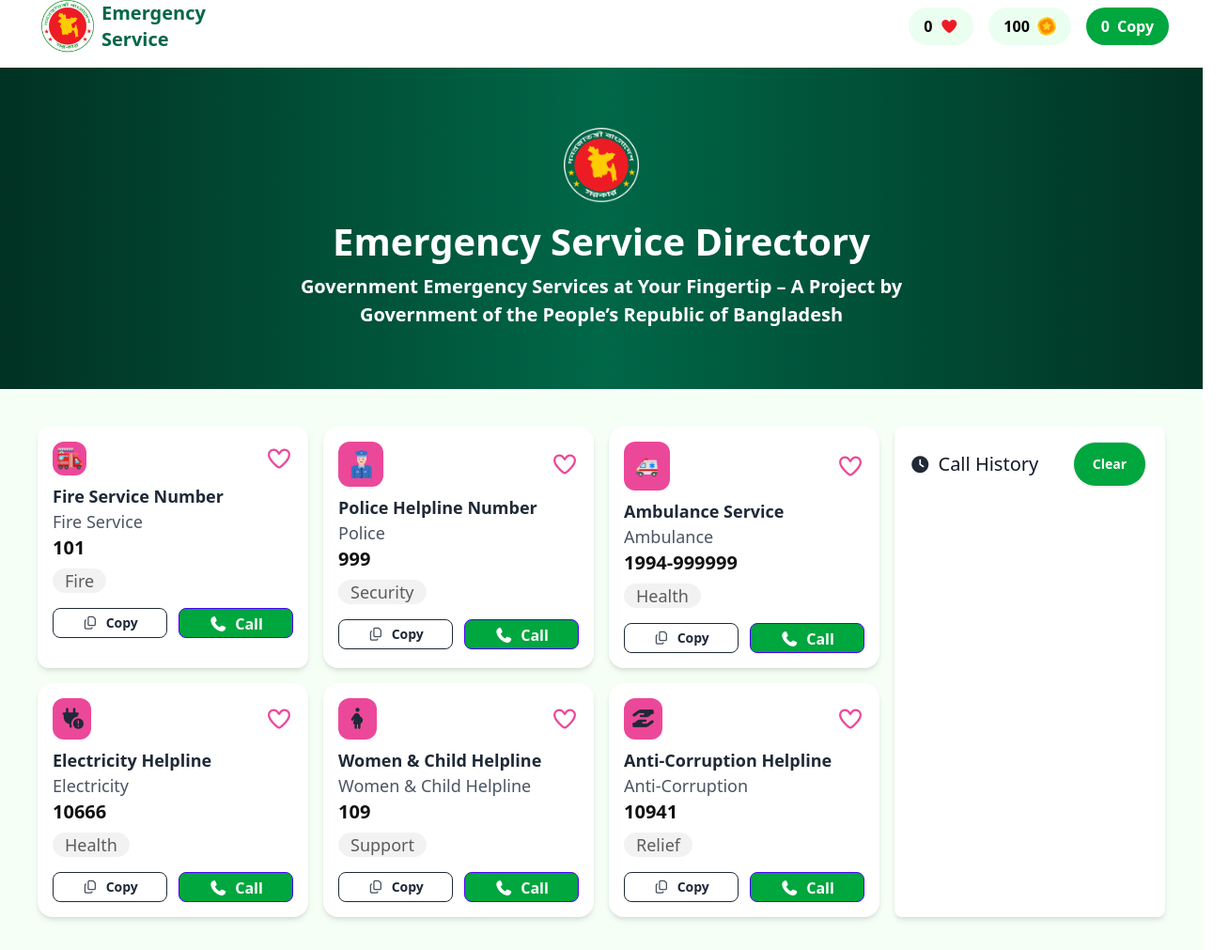
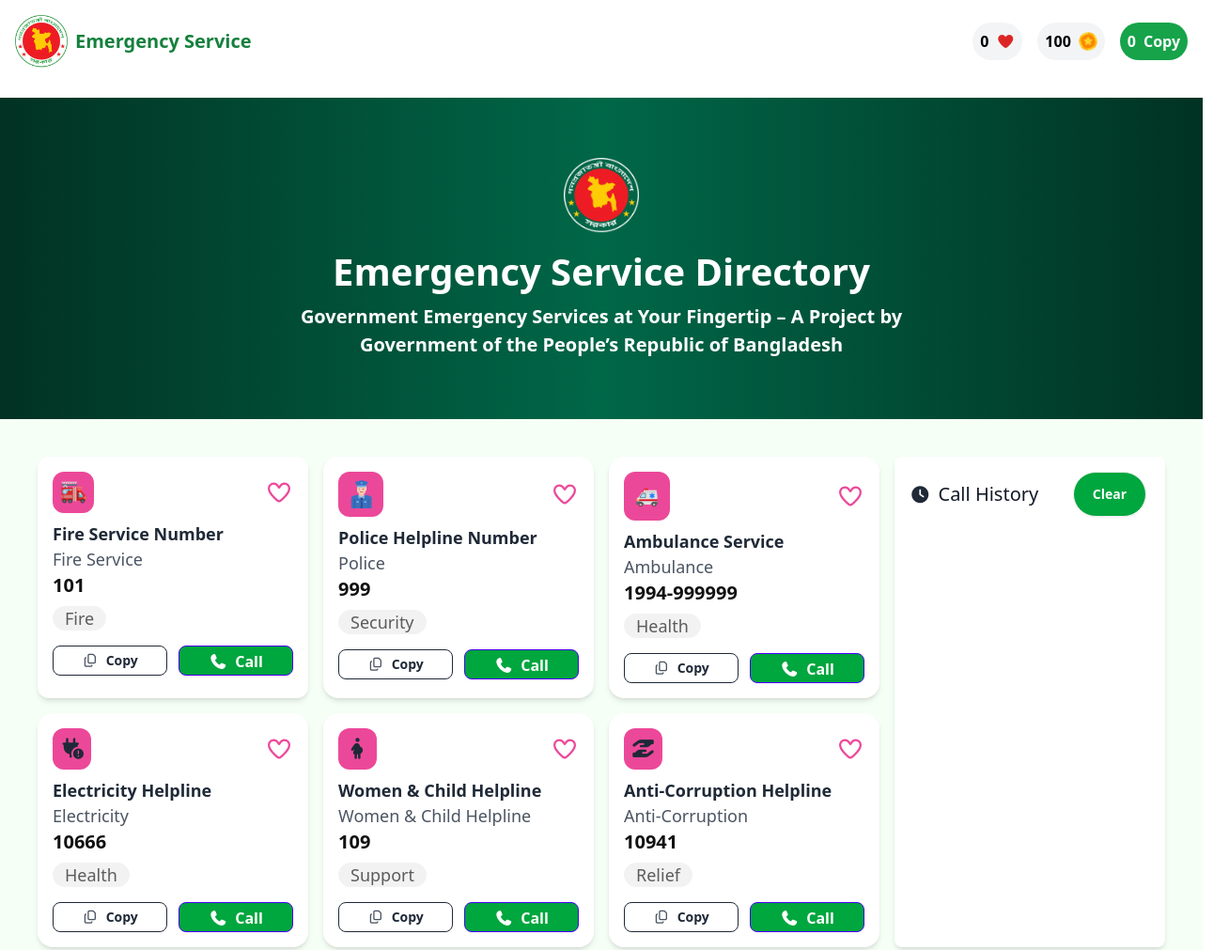
Before and after one commit to atikrahat22/B12-Assignment-5, a plain HTML site: page index.html in a window 1280 px wide. Shown: the whole page at 94% size, 1308 px wide, since content can reach past the window. Drawn offline with nearby package versions, Linux system fonts and the light colour scheme.

Commit message:
responsible fixed

```diff
--- a/index.html
+++ b/index.html
@@ -14,46 +14,37 @@
 <body class="bg-base-100  max-h-[150px] lg:max-h-[300px] overflow-auto">
 
 <!-- Navbar -->
-<div class="w-full bg-white px-4 rounded-lg mb-4 flex flex-col md:flex-row md:justify-between md:items-center ml-0 md:ml-7">
+<div class="w-full bg-white p-4 rounded-lg mb-4 flex flex-col md:flex-row md:justify-between md:items-center items-center text-center">
 
   <!-- Left Section -->
-  <div class="flex items-center justify-center md:justify-start mb-4 md:mb-0">
+  <div class="flex items-center mb-4 md:mb-0">
     <img src="./assets/logo.png" alt="Logo" class="w-14 h-14 mr-2">
-    <span class="text-xl font-bold w-auto md:w-[135px] break-words text-[#006747]">
-      Emergency Service
-    </span>
+    <span class="text-xl font-bold text-green-700">Emergency Service</span>
   </div>
 
   <!-- Right Section -->
-  <div class="flex flex-wrap justify-center md:justify-end items-center gap-3 md:gap-4 mr-0 md:mr-9">
+  <div class="flex gap-4">
 
     <!-- Heart -->
-    <div class="flex items-center bg-[#41ff6b1a] p-2 gap-2 rounded-full px-4">
-      <span class="text-black font-semibold" id="heartCount">0</span>
-      <span><i class="fa-solid fa-heart text-[#ed1c24]"></i></span>
+    <div class="flex items-center bg-gray-100 p-2 rounded-full">
+      <span id="heartCount" class="text-black font-semibold mr-2">0</span>
+      <i class="fa-solid fa-heart text-red-600"></i>
     </div>
 
     <!-- Coin -->
-    <div class="flex items-center bg-[#41ff6b1a] p-2 gap-2 rounded-full px-4">
-      <span class="text-black font-semibold" id="coinCount">100</span>
-      <span class="w-5"><img src="./assets/coin.png" alt=""></span>
+    <div class="flex items-center bg-gray-100 p-2 rounded-full">
+      <span id="coinCount" class="text-black font-semibold mr-2">100</span>
+      <img src="./assets/coin.png" alt="coin" class="w-5">
     </div>
 
     <!-- Copy -->
-    <div class="flex items-center bg-[#00a63e] p-2 mr-3    # ...existing code...
-          - uses: actions/upload-pages-artifact@v3
-            with:
-              path: B12-A5-Emergency-Hotline
-    # ...existing code...    # ...existing code...
-          - uses: actions/upload-pages-artifact@v3
-            with:
-              path: B12-A5-Emergency-Hotline
-    # ...existing code... gap-2 rounded-full px-4">
-      <span class="text-white font-semibold" id="copyCount">0</span>
-      <span class="text-white font-inter font-semibold">Copy</span>
+    <div class="flex items-center bg-green-600 p-2 rounded-full">
+      <span id="copyCount" class="text-white font-semibold mr-2">0</span>
+      <span class="text-white font-semibold">Copy</span>
     </div>
   </div>
 </div>
+
 
 
   <!----section----->
@@ -77,7 +68,7 @@
       <!-- Card 1 -->
       <div class="card bg-white rounded-xl shadow-md p-4" data-name="Fire Service" data-number="101">
         <div class="flex justify-between mb-2">
-          <span class="text-xl bg-pink-500 p-1 rounded-xl"><img class="w-7" src="./assets/fire-service.png" alt=""></span>
+          <span class="text-xl bg-pink-500 p-2 rounded-xl"><img class="w-7" src="./assets/fire-service.png" alt=""></span>
           <button class="heart-btn text-pink-500 text-2xl"><i class="fa-regular fa-heart"></i></button>
         </div>
         <h2 class="text-lg font-bold">Fire Service Number</h2>
```
